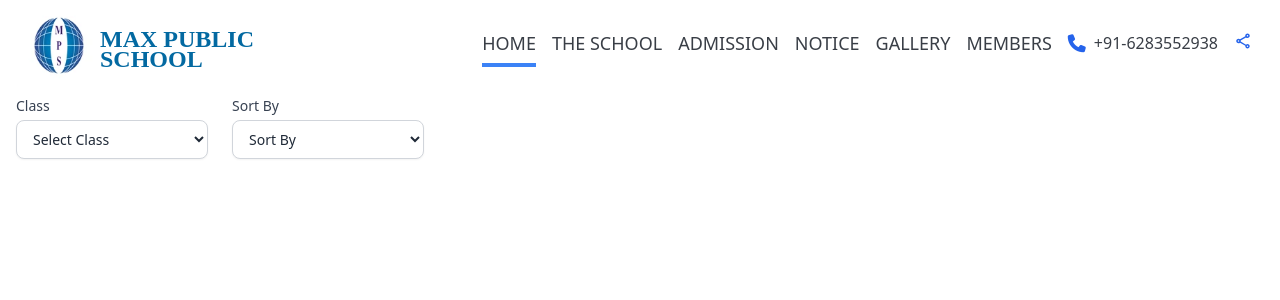
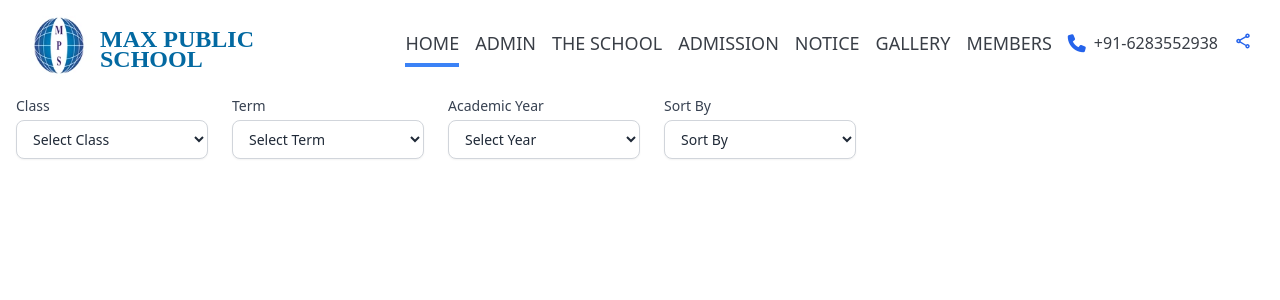
Before and after one commit to prashantkumarpro/MPS, a React (Vite) app in the folder frontend/: page /class-result in a window 1280 px wide. Shown: the top 300 px of the page. Built offline with nearby package versions, Linux system fonts and the light colour scheme; a web font is replaced by a local one.

Commit message:
update ui of all class result page

```diff
--- a/frontend/src/api/index.js
+++ b/frontend/src/api/index.js
@@ -17,20 +17,28 @@ export async function fetchReport (data) {
 }
 
 // Fetch class wise report
-export async function fetchClassReport ({ className }) {
+export async function fetchClassReport ({ className, term, academicYear }) {
   try {
-    const response = await fetch(`${API_BASE}/api/report/class/${className}`, {
-      method: 'GET',
-      headers: {
-        'Content-Type': 'application/json'
+    const query = new URLSearchParams({
+      term,
+      academicYear
+    }).toString()
+
+    const response = await fetch(
+      `${API_BASE}/api/report/class/${className}?${query}`,
+      {
+        method: 'GET',
+        headers: {
+          'Content-Type': 'application/json'
+        }
       }
-    })
+    )
+
     return await response.json()
   } catch (error) {
     return { success: false, error: error.message }
   }
 }
-
 // Fetch students info
 export async function fetchStudents ({
   page = 1,
@@ -75,7 +83,6 @@ export async function addStudent (data) {
   return await res.json()
 }
 
-
 // Update student
 export async function updateStudent (id, data) {
   const res = await fetch(`${API_BASE}/api/student/${id}`, {
--- a/frontend/src/components/Nav.jsx
+++ b/frontend/src/components/Nav.jsx
@@ -45,6 +45,16 @@ const Nav = () => {
               }`}
             >
               Home
+            </Link>
+          </li>
+          <li onClick={() => handleNavClick('admin')}>
+            <Link
+              to='/admin'
+              className={`hover:text-blue-700 ${
+                activeItem === 'admin' ? 'border-b-4 border-blue-500 pb-2' : ''
+              }`}
+            >
+              Admin
             </Link>
           </li>
           <li onClick={() => handleNavClick('#the_school')}>
--- a/frontend/src/pages/ClassResult.jsx
+++ b/frontend/src/pages/ClassResult.jsx
@@ -1,10 +1,7 @@
 import { useEffect, useMemo, useState } from 'react'
 import SelectBox from '../components/SelectBox'
 import { fetchClassReport } from '../api'
-import {
-  getSubjectRows,
-  getTotalFullMarks
-} from '../utils/reportUtils'
+import { getSubjectRows, getTotalFullMarks } from '../utils/reportUtils'
 
 // ---------------- OPTIONS ----------------
 
@@ -22,6 +19,14 @@ const classOptions = [
   { label: 'Class VI', value: 'VI' }
 ]
 
+const termOptions = [
+  { label: '1st Term', value: 'TERM_1' },
+  { label: '2nd Term', value: 'TERM_2' },
+  { label: '3rd Term', value: 'TERM_3' }
+]
+
+const yearOptions = [{ label: '2025–26', value: '2025-26' }]
+
 const sortOptions = [
   { label: 'Roll Number', value: 'roll' },
   { label: 'Position', value: 'position' },
@@ -32,21 +37,37 @@ const sortOptions = [
 
 const ClassResult = () => {
   const [selectedClass, setSelectedClass] = useState('')
+  const [term, setTerm] = useState('')
+  const [academicYear, setAcademicYear] = useState('')
   const [sortBy, setSortBy] = useState('')
   const [reports, setReports] = useState([])
   const [loading, setLoading] = useState(false)
 
   // ---------------- FETCH DATA ----------------
   useEffect(() => {
-    if (!selectedClass) return
+    if (!selectedClass || !term || !academicYear) {
+      setReports([])
+      return
+    }
 
     const loadData = async () => {
       setLoading(true)
       try {
-        const data = await fetchClassReport({ className: selectedClass })
-        setReports(data?.data || data || [])
-      } catch (err) {
-        console.error(err)
+        const res = await fetchClassReport({
+          className: selectedClass,
+          term,
+          academicYear
+        })
+
+        // 🔑 STRICT response handling
+        if (res?.success && Array.isArray(res.data)) {
+          setReports(res.data)
+        } else {
+          console.warn('Unexpected response shape:', res)
+          setReports([])
+        }
+      } catch (error) {
+        console.error('Failed to load class reports:', error)
         setReports([])
       } finally {
         setLoading(false)
@@ -54,7 +75,7 @@ const ClassResult = () => {
     }
 
     loadData()
-  }, [selectedClass])
+  }, [selectedClass, term, academicYear])
 
   // ---------------- FRONTEND SORTING ----------------
   const sortedReports = useMemo(() => {
@@ -63,9 +84,7 @@ const ClassResult = () => {
     const sorted = [...reports]
 
     if (sortBy === 'roll') {
-      sorted.sort(
-        (a, b) => a.studentId.rollNumber - b.studentId.rollNumber
-      )
+      sorted.sort((a, b) => a.studentId.rollNumber - b.studentId.rollNumber)
     }
 
     if (sortBy === 'position') {
@@ -73,9 +92,7 @@ const ClassResult = () => {
     }
 
     if (sortBy === 'name') {
-      sorted.sort((a, b) =>
-        a.studentId.name.localeCompare(b.studentId.name)
-      )
+      sorted.sort((a, b) => a.studentId.name.localeCompare(b.studentId.name))
     }
 
     return sorted
@@ -84,114 +101,104 @@ const ClassResult = () => {
   // ---------------- DYNAMIC SUBJECT HEADERS ----------------
   const subjectHeaders =
     sortedReports.length > 0
-      ? getSubjectRows(
-          sortedReports[0],
-          sortedReports[0].studentId.class
-        )
+      ? getSubjectRows(sortedReports[0], sortedReports[0].studentId.class)
       : []
 
-  const totalFullMarks = selectedClass
-    ? getTotalFullMarks(selectedClass)
-    : 300
+  const totalFullMarks = selectedClass ? getTotalFullMarks(selectedClass) : 300
 
   // ---------------- UI ----------------
   return (
-    <div className="mt-24 px-4">
+    <div className='mt-24 px-4'>
       {/* Dropdowns */}
-      <div className="flex gap-6 items-end mb-6">
+      <div className='flex gap-6 items-end mb-6 flex-wrap'>
         <SelectBox
-          label="Class"
+          label='Class'
           value={selectedClass}
           onChange={e => setSelectedClass(e.target.value)}
           options={classOptions}
-          placeholder="Select Class"
+          placeholder='Select Class'
         />
 
         <SelectBox
-          label="Sort By"
+          label='Term'
+          value={term}
+          onChange={e => setTerm(e.target.value)}
+          options={termOptions}
+          placeholder='Select Term'
+        />
+
+        <SelectBox
+          label='Academic Year'
+          value={academicYear}
+          onChange={e => setAcademicYear(e.target.value)}
+          options={yearOptions}
+          placeholder='Select Year'
+        />
+
+        <SelectBox
+          label='Sort By'
           value={sortBy}
           onChange={e => setSortBy(e.target.value)}
           options={sortOptions}
-          placeholder="Sort By"
+          placeholder='Sort By'
         />
       </div>
 
       {/* Loading */}
       {loading && (
-        <div className="text-center text-lg text-gray-600">
+        <div className='text-center text-lg text-gray-600'>
           Loading reports...
         </div>
       )}
 
       {/* Table */}
       {!loading && sortedReports.length > 0 && (
-        <table className="border w-full mt-4 text-sm">
+        <table className='border w-full mt-4 text-sm'>
           <thead>
-            <tr className="bg-gray-200">
-              <th className="border p-2 text-center">ROLL</th>
-              <th className="border p-2 text-center">NAME</th>
+            <tr className='bg-gray-200'>
+              <th className='border p-2'>ROLL</th>
+              <th className='border p-2'>NAME</th>
 
               {subjectHeaders.map(([subject]) => (
-                <th
-                  key={subject}
-                  className="border p-2 text-center"
-                >
+                <th key={subject} className='border p-2'>
                   {subject}
                 </th>
               ))}
 
-              <th className="border p-2 text-center">OM</th>
-              <th className="border p-2 text-center">FM</th>
-              <th className="border p-2 text-center">%</th>
-              <th className="border p-2 text-center">Grade</th>
-              <th className="border p-2 text-center">Position</th>
-              <th className="border p-2 text-center">Attendance/89</th>
+              <th className='border p-2'>OM</th>
+              <th className='border p-2'>FM</th>
+              <th className='border p-2'>%</th>
+              <th className='border p-2'>Grade</th>
+              <th className='border p-2'>Position</th>
+              <th className='border p-2'>Attendance</th>
             </tr>
           </thead>
 
           <tbody>
             {sortedReports.map(r => {
-              const subjects = getSubjectRows(
-                r,
-                r.studentId.class
-              )
+              const subjects = getSubjectRows(r, r.studentId.class)
 
               return (
                 <tr key={r._id}>
-                  <td className="border p-2 text-center">
+                  <td className='border p-2 text-center'>
                     {r.studentId.rollNumber}
                   </td>
-                  <td className="border p-2 text-center">
-                    {r.studentId.name}
-                  </td>
+                  <td className='border p-2'>{r.studentId.name}</td>
 
                   {subjects.map(([_, value], i) => (
-                    <td
-                      key={i}
-                      className="border p-2 text-center"
-                    >
+                    <td key={i} className='border p-2 text-center'>
                       {value ?? '—'}
                     </td>
                   ))}
 
-                  <td className="border p-2 text-center">
-                    {r.totalMarks}
-                  </td>
-                  <td className="border p-2 text-center">
-                    {totalFullMarks}
-                  </td>
-                  <td className="border p-2 text-center">
+                  <td className='border p-2 text-center'>{r.totalMarks}</td>
+                  <td className='border p-2 text-center'>{totalFullMarks}</td>
+                  <td className='border p-2 text-center'>
                     {r.percentage?.toFixed(1)}%
                   </td>
-                  <td className="border p-2 text-center">
-                    {r.grade}
-                  </td>
-                  <td className="border p-2 text-center">
-                    {r.position}
-                  </td>
-                  <td className="border p-2 text-center">
-                    {r.attendance}
-                  </td>
+                  <td className='border p-2 text-center'>{r.grade}</td>
+                  <td className='border p-2 text-center'>{r.position}</td>
+                  <td className='border p-2 text-center'>{r.attendance}</td>
                 </tr>
               )
             })}
@@ -200,11 +207,15 @@ const ClassResult = () => {
       )}
 
       {/* No Data */}
-      {!loading && selectedClass && sortedReports.length === 0 && (
-        <div className="text-center text-gray-500 mt-6">
-          No records found for this class.
-        </div>
-      )}
+      {!loading &&
+        selectedClass &&
+        term &&
+        academicYear &&
+        sortedReports.length === 0 && (
+          <div className='text-center text-gray-500 mt-6'>
+            No records found for this class.
+          </div>
+        )}
     </div>
   )
 }
```
